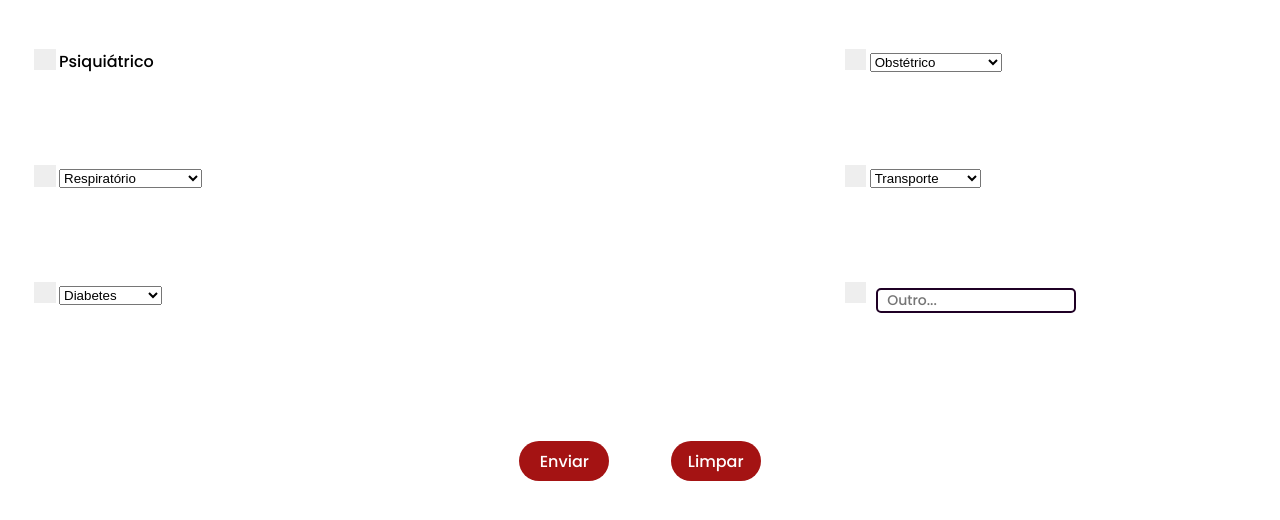
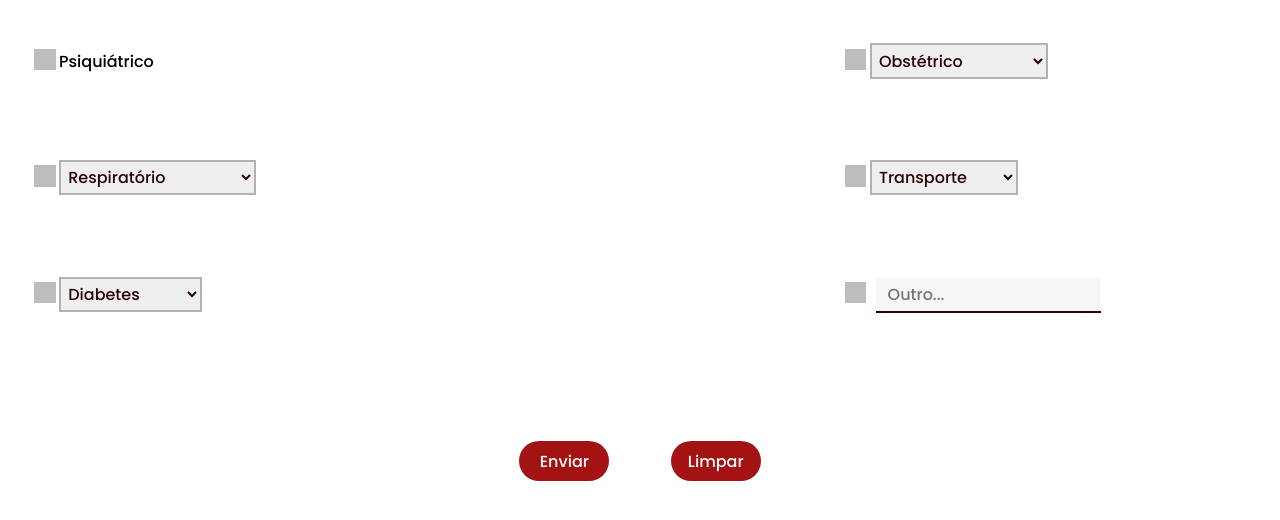
Before and after one commit to Iagonk11/bombeiro, a PHP site: page /problemas.html in a window 1280 px wide. Shown: the top 520 px of the page. Run offline with PHP 8.4, Linux system fonts and the light colour scheme.

Commit message:
Add files via upload

```diff
--- a/css/janelas.css
+++ b/css/janelas.css
@@ -121,7 +121,7 @@
     left: 10;
     height: 21.5px;
     width: 21.5px;
-    background-color: #eee;
+    background-color: rgb(190, 189, 189);
     cursor: pointer;
 }
 
@@ -165,14 +165,33 @@
 }
 
 input[type="text"] {
-    padding: 0.6rem;
+    padding: .7rem;
     width: 60%;
-    height: 2px;
-    border: 2px solid #1f0025;
-    border-radius: 5px;
-    font-size: 14px;
+    height: 10px;
+    border: none;
+    border-bottom: 2px solid #2c0202;
+    outline: none;
+    background-color: rgb(246, 246, 246);
+    font-size: 16px;
     outline: none;
     transition: all .3s;
     font-family: 'Poppins', sans-serif;
-    margin: 2%
+    margin: 2%;
+    margin-top: -1%;
+    transition: .5s;
 }
+
+input[type="text"]:focus{
+    border-bottom: 2px solid red;
+}
+
+select{
+    padding: .2rem;
+    width: 100%;
+    border: 2px solid #50505064;
+    color: #2c0202;
+    font-size: 16px;
+    transition: all .3s;
+    font-family: 'Poppins', sans-serif;
+    margin-top: -10%;
+}
```
Also changed, not shown: css/principal.css (line endings or trailing spaces).
